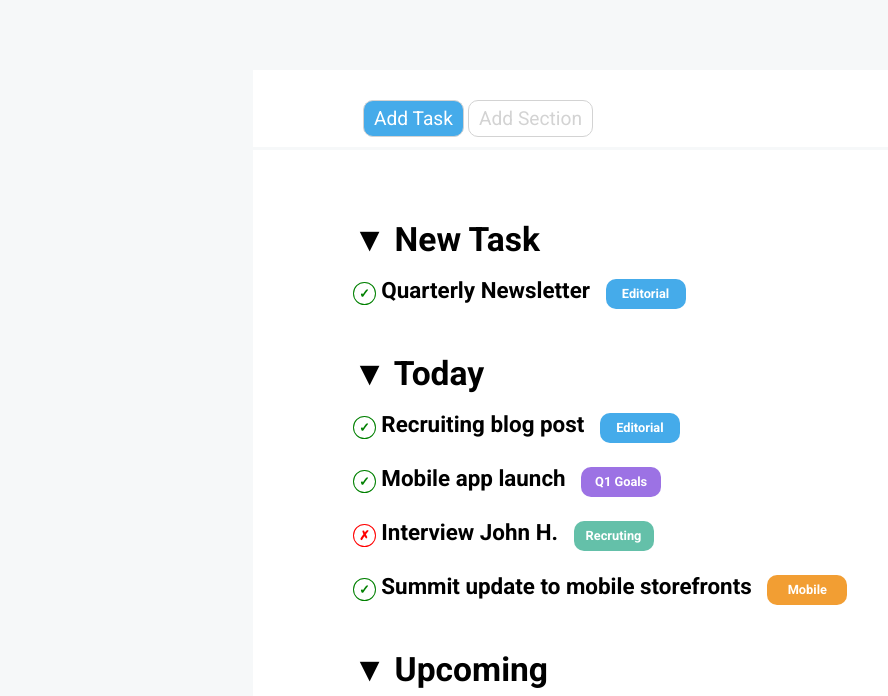
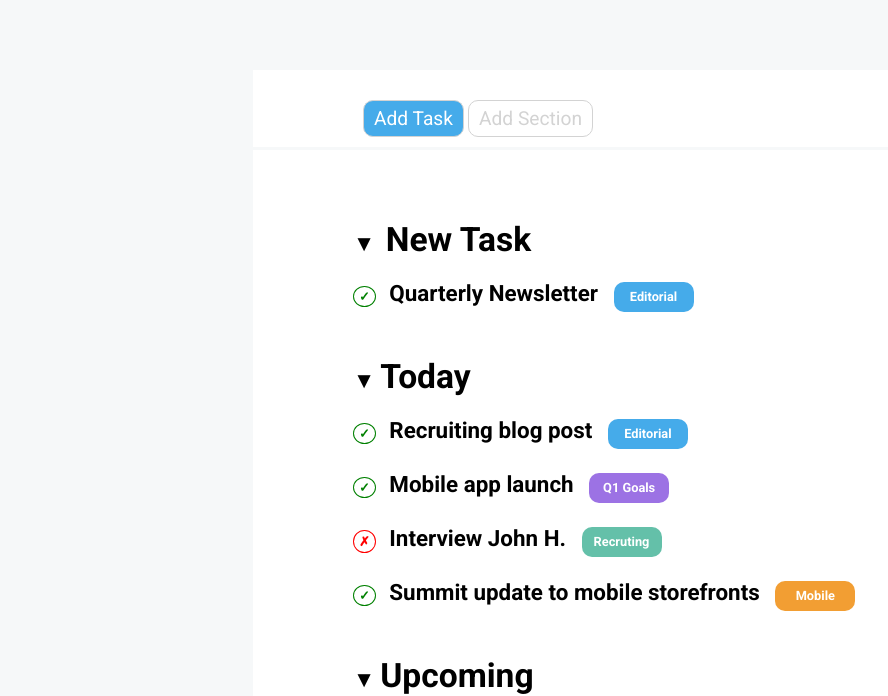
Before and after one commit to Giadagenovesi/html-css-toboolist, a plain HTML site: page index.html in a window 1280 px wide. Shown: the part 113-809 px from the top of the page, without its empty margins (0-888 px from the left). Drawn offline with Linux system fonts and the light colour scheme.

Commit message:
Fixed error in html and css Completed exercise

```diff
--- a/css/style.css
+++ b/css/style.css
@@ -88,8 +88,9 @@ ul.list{
     color: green;
     border: solid green 1px;
     border-radius: 50%;
-    padding: 3px 5px;
+    padding: 2px 5px;
     font-size: 0.8rem;
+    margin-right: 8px;
 }
 
 .cross{
@@ -98,12 +99,16 @@ ul.list{
     border-radius: 50%;
     padding: 3px 5px;
     font-size: 0.8rem;
+    margin-right: 8px;
 }
 
-.main-list h2{
-    font-size: 2rem;
+.arrow{
+    display: inline-block;
+    margin-right: 5px;
 }
-
+h2{
+    display: inline-block;
+}
 .new-task{
     margin: 30px 0px;
 }
--- a/index.html
+++ b/index.html
@@ -31,7 +31,7 @@
             <div class="list-container">
                 <!-- corrrect list section -->
                 <ul class="list new-task">
-                    <li> <h2> &#9660; New Task</h2>
+                    <li> <span class="arrow"> &#9660;</span> <h2>New Task</h2>
                         <ul class="list">
                             <li>
                                 <span class="check"> &check;</span> Quarterly Newsletter <span class="label editorial"> Editorial</span>
@@ -39,9 +39,8 @@
                         </ul>
                     </li>
                 </ul>
-
                 <ul class="list today" >
-                    <li> <h2> &#9660; Today</h2>
+                    <li> <span class="arrow"> &#9660;</span><h2>  Today</h2>
                         <ul class="list">
                             <li>
                                 <span class="check"> &check;</span> Recruiting blog post <span class="label editorial"> Editorial</span>
@@ -58,15 +57,14 @@
                         </ul>
                     </li>
                 </ul>
-
                 <ul class="list upcoming">
-                    <li> <h2> &#9660; Upcoming</h2>
+                    <li> <span class="arrow"> &#9660;</span><h2> Upcoming</h2>
                         <ul class="list">
                             <li>
                                 <span class="cross"> &cross;</span> Schedule meeting with Alex
                             </li>
                             <li>
-                                <span class="check"> &check;</span>Homepage refresh <span class="label website"> Website</span>
+                                <span class="check"> &check;</span> Homepage refresh <span class="label website"> Website</span>
                             </li>
                             <li>
                                 <span class="check"> &check;</span> Onboard new Sales team members <span class="label sales"> Sales</span>
```
